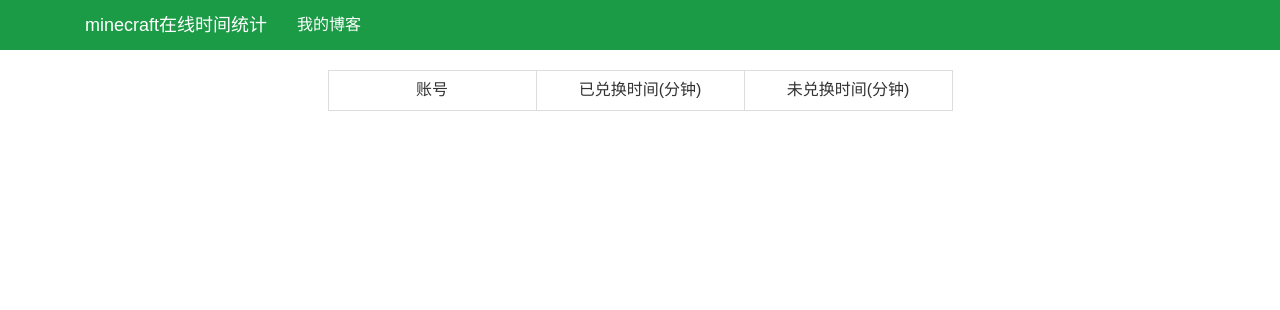
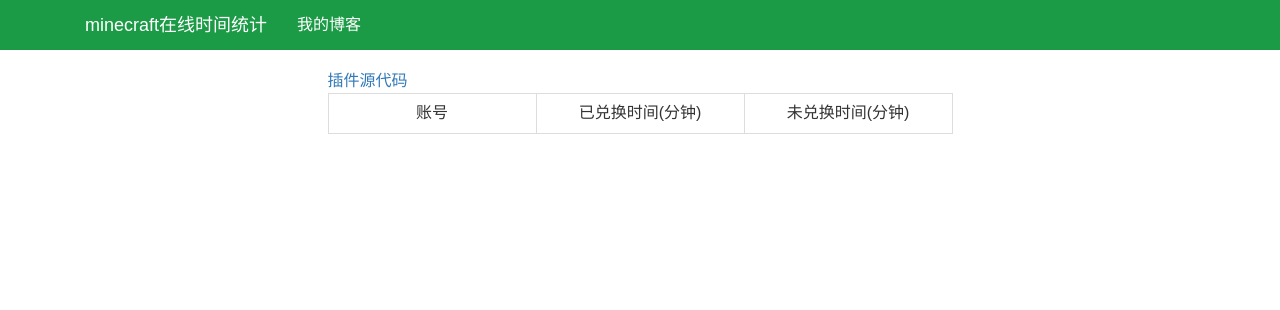
Before and after one commit to hanliumaozhi/liusongme, a Flask app: page /show_mc_user_online_time in a window 1280 px wide. Shown: the top 310 px of the page. Run offline with Flask 2, Linux system fonts and the light colour scheme; data that the repository does not hold is empty; some libraries are stand-ins or nearby versions.

Commit message:
add html

```diff
--- a/app/templates/show_mc.html
+++ b/app/templates/show_mc.html
@@ -25,6 +25,9 @@
 		</header>
 		<div class="row">
 		<div class="col-md-6 col-md-offset-3">
+		<a href="https://github.com/hanliumaozhi/minecraft_plugin_get_user_online_time" class="text-center">插件源代码</a>
+		</div>
+		<div class="col-md-6 col-md-offset-3">
 			<table class="table table-bordered" id="myTable">
 			<tr>
 			<td class="col-md-2 text-center">账号</td>
```
